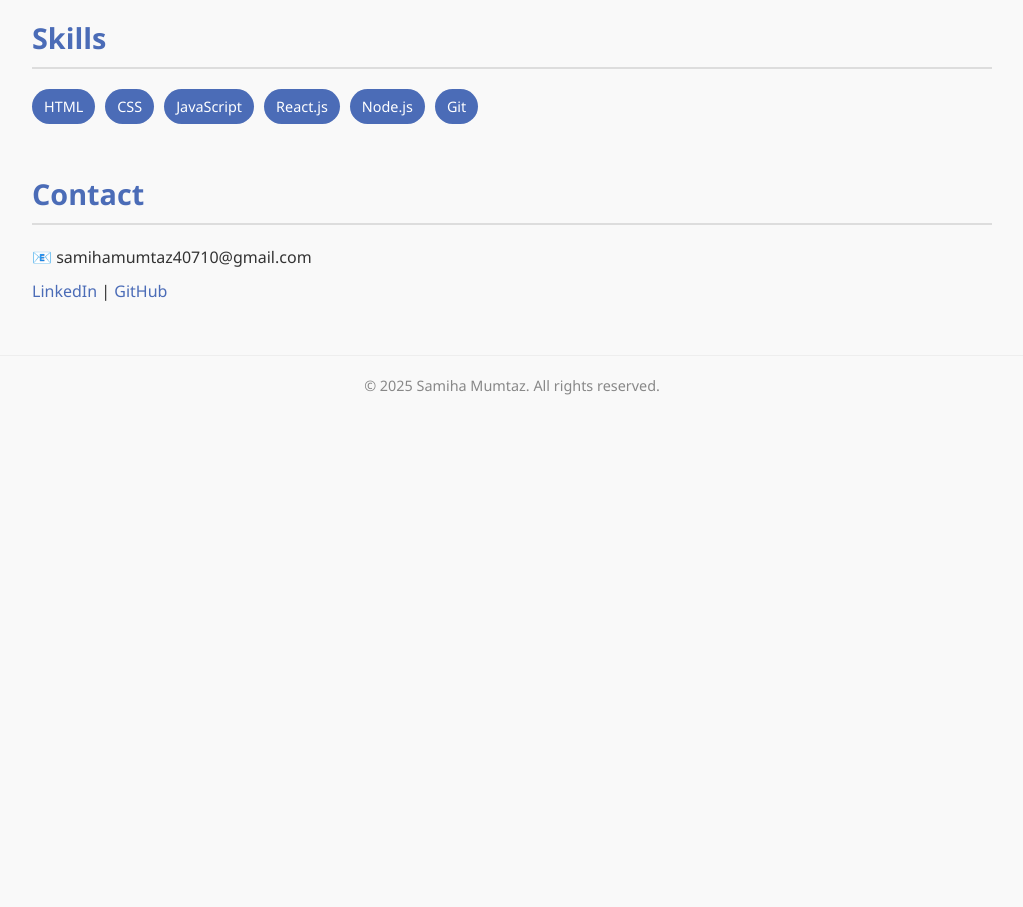
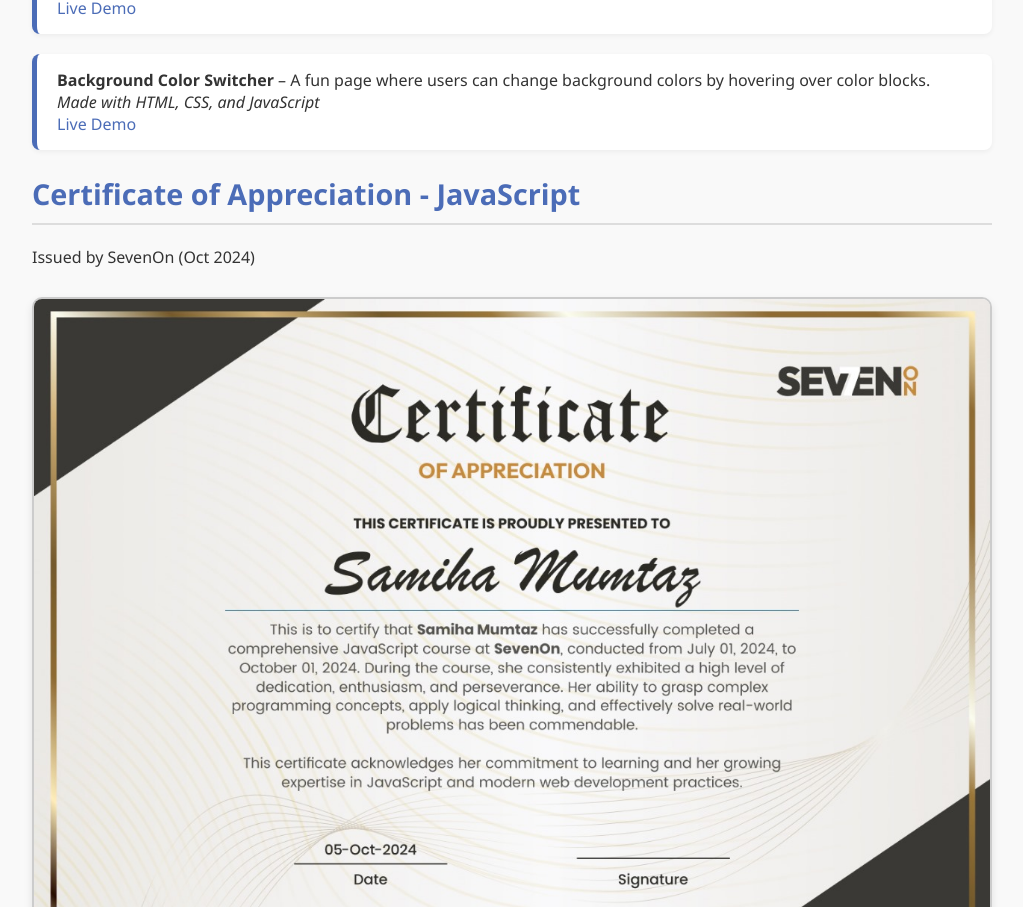
Before and after one commit to Samiha40710/Portfolio, a plain HTML site: page index.html in a window 1280 px wide. Shown: the part 1893-2800 px from the top of the page, without its empty margins (128-1151 px from the left). Before the commit the page ends 2308 px from the top, so only its background shows below. Drawn offline with Linux system fonts and the light colour scheme.

Commit message:
Added JavaScript certificate image and updated HTML

```diff
--- a/index.html
+++ b/index.html
@@ -125,7 +125,17 @@
       <h2>About Me</h2>
       <p>Hi, I’m Samiha Mumtaz — a front-end developer and recent Computer Science graduate with a passion for clean code, creative design, and smooth user experiences. I specialize in building responsive, interactive websites using HTML, CSS, JavaScript, and React.js. I also have experience with Node.js, allowing me to work comfortably across both front-end and back-end. Always eager to learn and grow, I love bringing unique ideas to life on the web.</p>
     </section>
-
+    <section>
+      <h2>Skills</h2>
+      <div class="skills">
+        <span class="skill-badge">HTML</span>
+        <span class="skill-badge">CSS</span>
+        <span class="skill-badge">JavaScript</span>
+        <span class="skill-badge">React.js</span>
+        <span class="skill-badge">Node.js</span>
+        <span class="skill-badge">Git</span>
+      </div>
+    </section>
     <section>
       <h2>Projects</h2>
 
@@ -187,30 +197,11 @@
             <br /><a href="https://samiha40710.github.io/Color-scheme-switcher/" target="_blank">Live Demo</a>
           </li>
         </ul>
-      <!-- <h3>⚛️ React Projects (Coming Soon)</h3>
-      <ul>
-        <li>
-          <strong>React Portfolio</strong> – A dynamic portfolio built using React components.
-          <br/><em>Coming soon...</em>
-        </li>
-        <li>
-          <strong>Recipe Finder</strong> – React app for searching recipes via API.
-          <br/><em>Coming soon...</em>
-        </li>
-      </ul>
-    </section> -->
-
-
-    <section>
-      <h2>Skills</h2>
-      <div class="skills">
-        <span class="skill-badge">HTML</span>
-        <span class="skill-badge">CSS</span>
-        <span class="skill-badge">JavaScript</span>
-        <span class="skill-badge">React.js</span>
-        <span class="skill-badge">Node.js</span>
-        <span class="skill-badge">Git</span>
-      </div>
+    <section id="certification">
+      <h2>Certificate of Appreciation - JavaScript</h2>
+      <p>Issued by SevenOn (Oct 2024)</p>
+      <img src="image/javascript-certificate.jpg" alt="JavaScript Certificate by SevenOn"
+     style="max-width: 100%; height: auto; border: 2px solid #ccc; border-radius: 10px; box-shadow: 0 4px 8px rgba(0,0,0,0.1); margin-top: 10px;">
     </section>
 
     <section class="contact">
```
Also changed, not shown: image/javascript-certificate.jpg (added).
